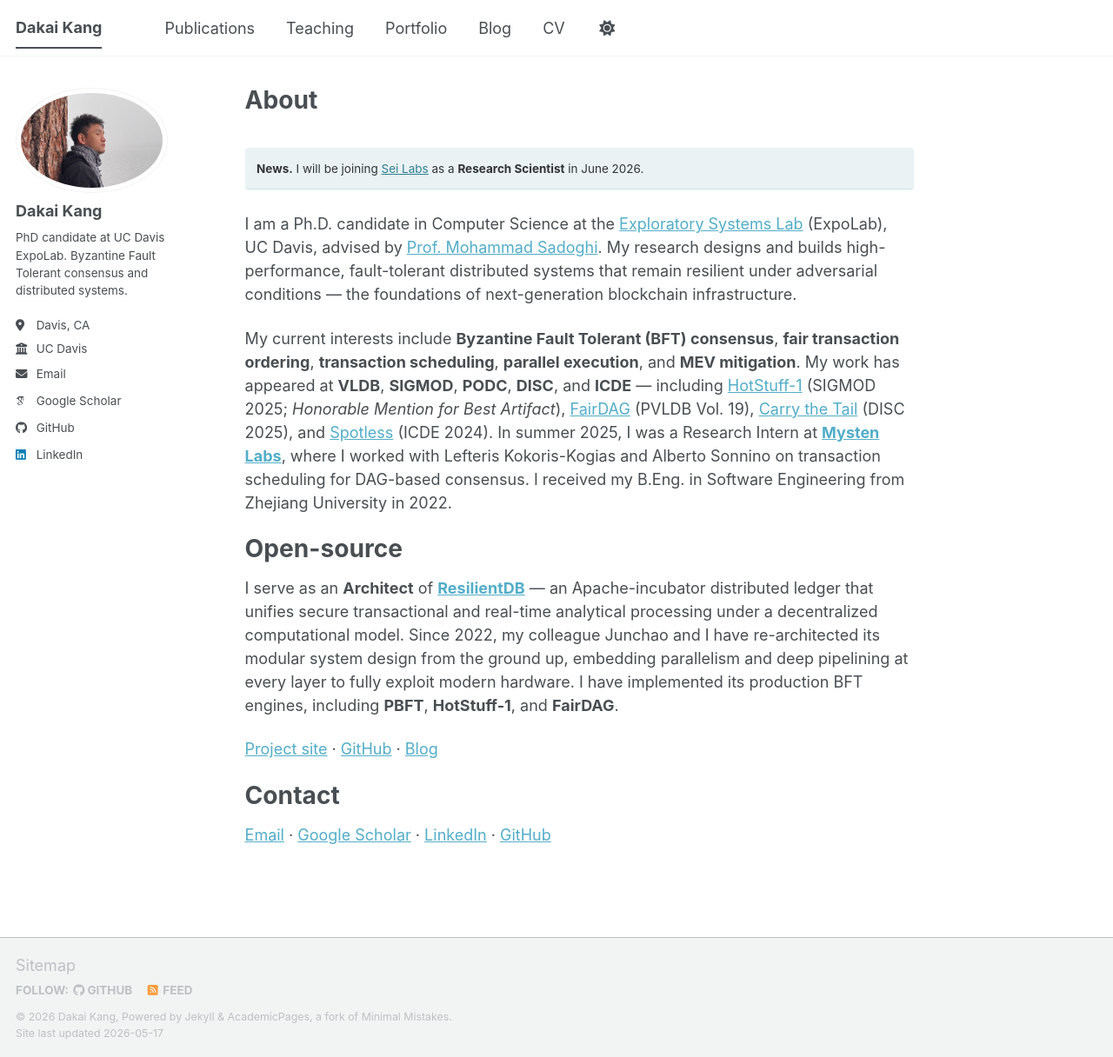
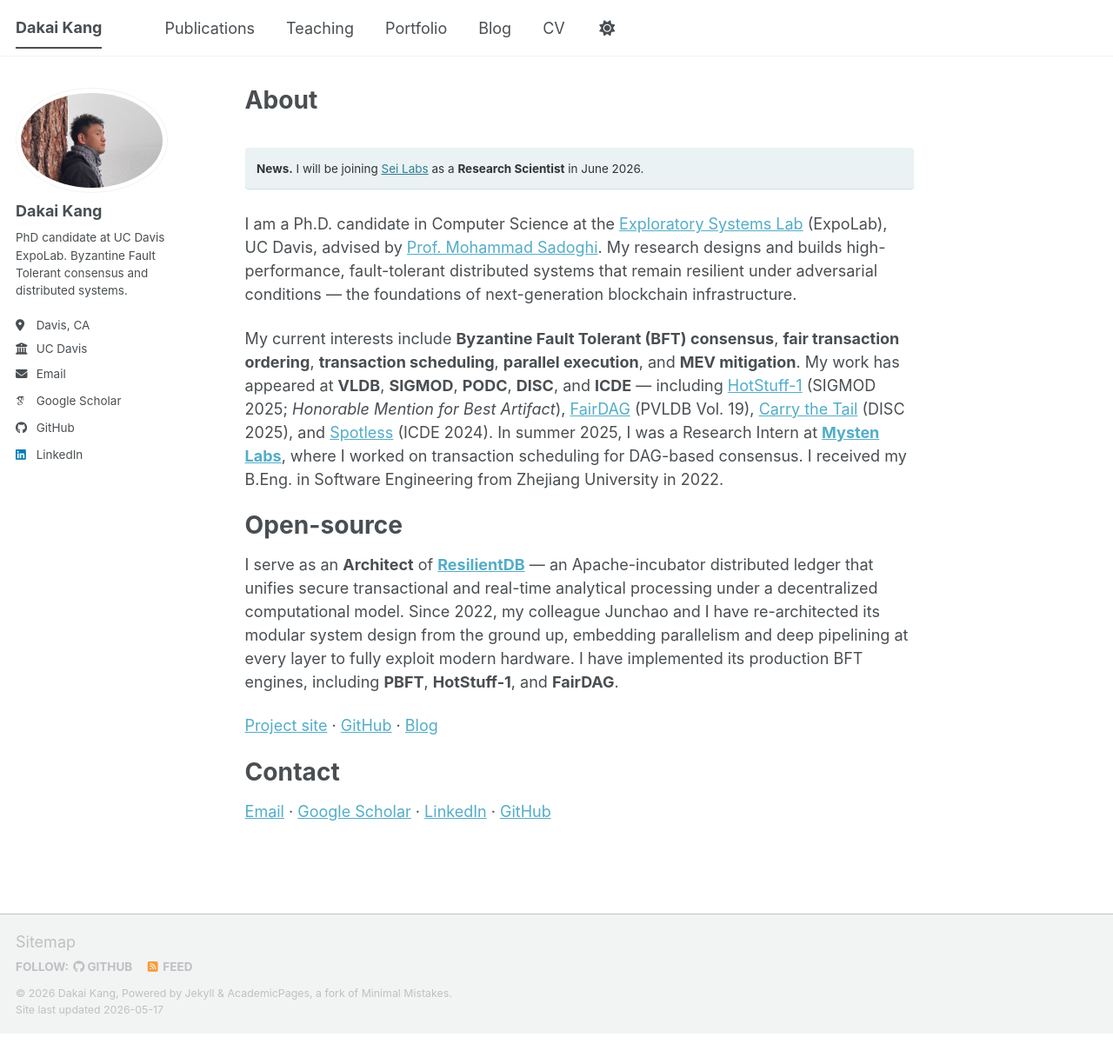
Before and after one commit to DakaiKang/dakaikang.github.io, a Jekyll site: the page built from _pages/about.md, in a window 1280 px wide and 1216 px high. Shown: the whole window at 87% size. Built offline with Jekyll 4.4.1, drawn with Linux system fonts in a browser that asks for light colours; some web fonts are replaced; a script bundle is joined from its source files by our own code; library files that are not in the unit come from our copies.

Commit message:
Remove mentor names from Mysten Labs internship entry
Drop the "Mentors: ..." line on the CV (page + PDF) and the inline
mentor reference in the About bio.

Co-Authored-By: Claude Opus 4.7 (1M context) <noreply@anthropic.com>

```diff
--- a/_pages/about.md
+++ b/_pages/about.md
@@ -12,7 +12,7 @@ redirect_from:
 
 I am a Ph.D. candidate in Computer Science at the [Exploratory Systems Lab](https://expolab.org) (ExpoLab), UC Davis, advised by [Prof. Mohammad Sadoghi](https://expolab.org). My research designs and builds high-performance, fault-tolerant distributed systems that remain resilient under adversarial conditions — the foundations of next-generation blockchain infrastructure.
 
-My current interests include **Byzantine Fault Tolerant (BFT) consensus**, **fair transaction ordering**, **transaction scheduling**, **parallel execution**, and **MEV mitigation**. My work has appeared at **VLDB**, **SIGMOD**, **PODC**, **DISC**, and **ICDE** — including [HotStuff-1](https://dl.acm.org/doi/10.1145/3725308) (SIGMOD 2025; *Honorable Mention for Best Artifact*), [FairDAG](https://www.vldb.org/pvldb/vol19/p265-kang.pdf) (PVLDB Vol. 19), [Carry the Tail](https://doi.org/10.4230/LIPIcs.DISC.2025.59) (DISC 2025), and [Spotless](https://ieeexplore.ieee.org/document/10597971/) (ICDE 2024). In summer 2025, I was a Research Intern at [**Mysten Labs**](https://www.mystenlabs.com), where I worked with Lefteris Kokoris-Kogias and Alberto Sonnino on transaction scheduling for DAG-based consensus. I received my B.Eng. in Software Engineering from Zhejiang University in 2022.
+My current interests include **Byzantine Fault Tolerant (BFT) consensus**, **fair transaction ordering**, **transaction scheduling**, **parallel execution**, and **MEV mitigation**. My work has appeared at **VLDB**, **SIGMOD**, **PODC**, **DISC**, and **ICDE** — including [HotStuff-1](https://dl.acm.org/doi/10.1145/3725308) (SIGMOD 2025; *Honorable Mention for Best Artifact*), [FairDAG](https://www.vldb.org/pvldb/vol19/p265-kang.pdf) (PVLDB Vol. 19), [Carry the Tail](https://doi.org/10.4230/LIPIcs.DISC.2025.59) (DISC 2025), and [Spotless](https://ieeexplore.ieee.org/document/10597971/) (ICDE 2024). In summer 2025, I was a Research Intern at [**Mysten Labs**](https://www.mystenlabs.com), where I worked on transaction scheduling for DAG-based consensus. I received my B.Eng. in Software Engineering from Zhejiang University in 2022.
 
 Open-source
 ======
```
Also changed, not shown: _pages/cv.md (+0 -1 lines), 1 other file.
